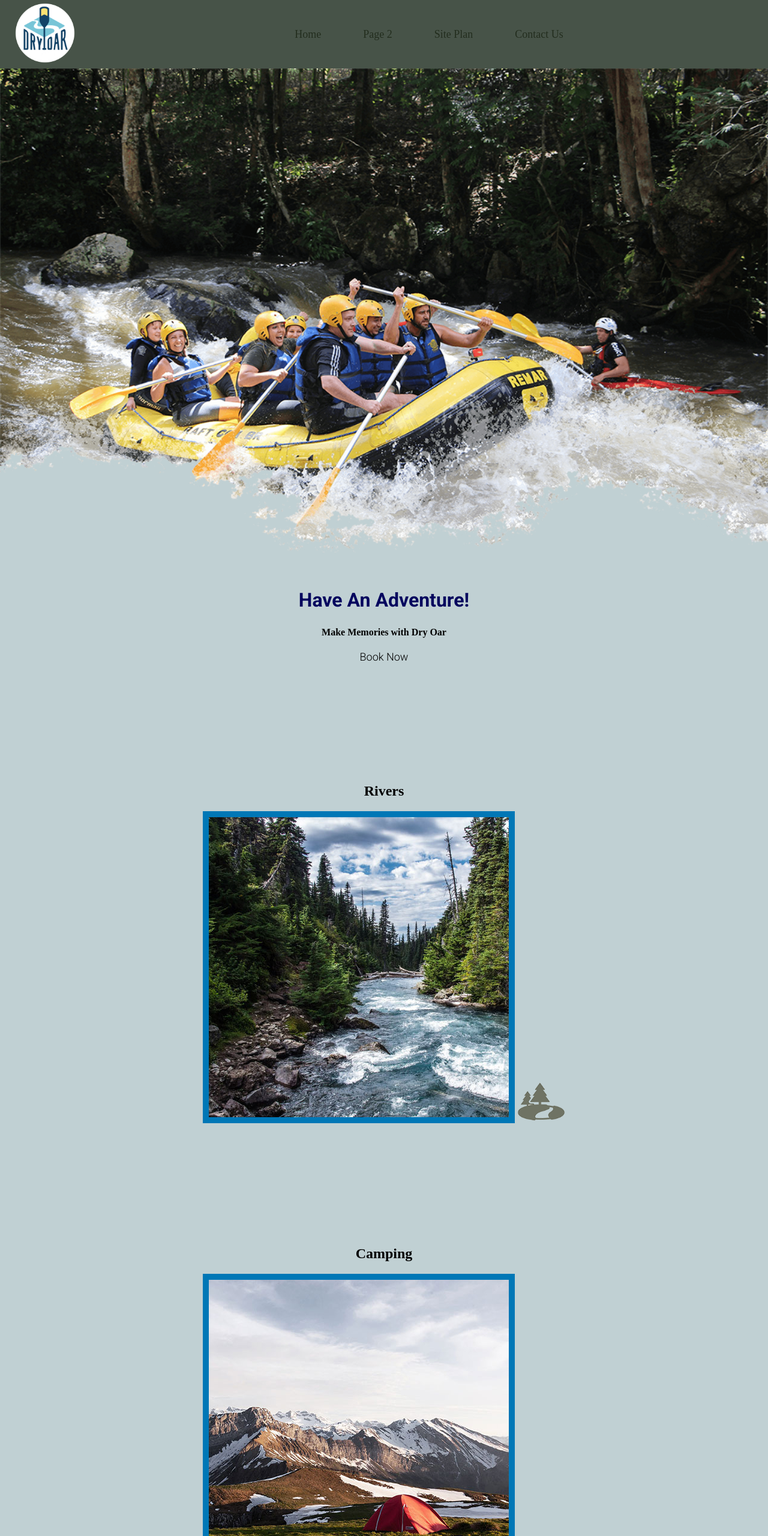
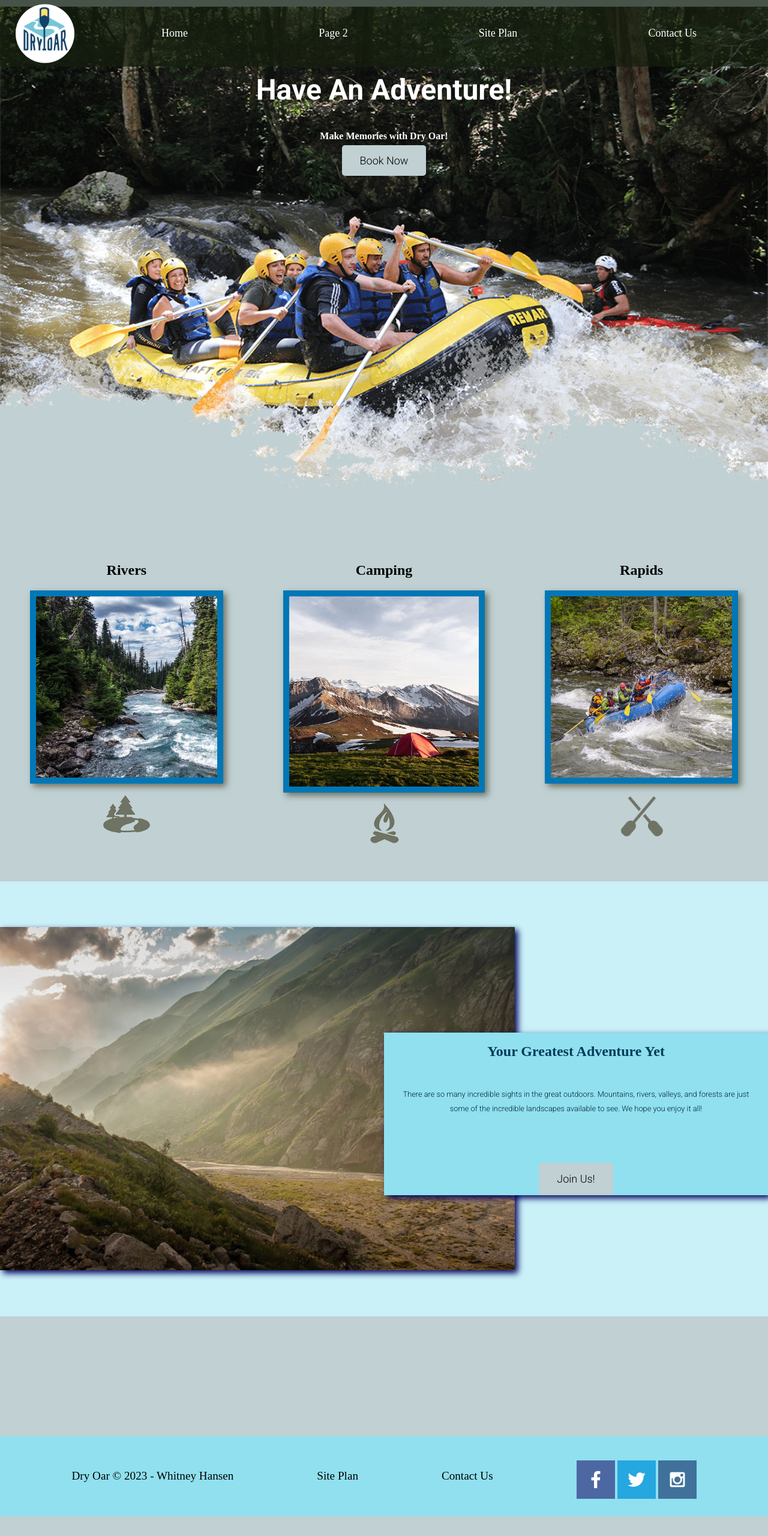
Before and after one commit to whitneyleanne/wdd130, a plain HTML site: page wwr/index.html in a window 1280 px wide. Shown: the top 2560 px of the page at 60% size. After the commit the page ends 2527 px from the top, so only its background shows below. Drawn offline with Linux system fonts and the light colour scheme; a web font is replaced by a local one.

Commit message:
css changes

```diff
--- a/wwr/index.html
+++ b/wwr/index.html
@@ -26,7 +26,7 @@
             </div>
             <section id="hero-msg">
                 <h1 class="home-title">Have An Adventure!</h1>
-                <h4>Make Memories with Dry Oar </h4>
+                <h4>Make Memories with Dry Oar! </h4>
                 <div class='button-box'>
                     <a class='book' href="contactus.html">Book Now</a>
 
--- a/wwr/styles/style.css
+++ b/wwr/styles/style.css
@@ -7,12 +7,12 @@
 }
 nav {
     display: flex;
+    justify-content: space-around;
     align-items: center;
-    justify-content: center; /* Move the links to the right */
     padding: 10px;
 }
 nav a {
-    color:rgba(20,30,13, .7);
+    color: white;
     text-decoration: none;
     padding: 35px;
     font-size: 18px;
@@ -23,17 +23,42 @@ nav a:hover {
     background-color: black;
     color:#fcfbfb
 }
+
+#hero-msg {
+    grid-column: 2/3;
+    grid-row: 1/2;
+    margin-top: 100px;
+}
+
 #hero-msg h1, #hero-msg h4 {
     text-align: center;
 }
+
+#hero-msg h4 {
+    color: white;
+}
+
 #hero-img {
     width: 100%;
+}
+
+#hero {
+    display: grid;
+    grid-template-columns: 1fr 3fr 1fr;
+    margin-top: -100px;
+}
+#hero-box {
+    grid-column: 1/4;
+    grid-row: 1/3;
+    z-index: -1;
 }
 .button-box {text-align: center;}
 main {text-align: center;}
 #background {
     height: 725px;
-    background-color: #CAF0F8
+    background-color: #CAF0F8;
+    grid-column: 1/11;
+    grid-row: 4/9;
 }
 
 body {
@@ -64,14 +89,17 @@ header {
 
 footer {
     background-color: #90E0EF;
-    color:#fcfbfb;
+    color:black;
     padding: 25px 50px;
     margin-top: 200px;
+    display: flex;
+    justify-content: space-around;
+    align-items: center;
 }
 .home-title {
-    color:#03045e;
+    color:white;
     font-family: 'Roboto', 'Helvetica', 'sans-serif';
-    font-size: 2em;
+    font-size: 3em;
     margin-top: 10px;
 }
 .h4 {color:#03045e}
@@ -86,6 +114,9 @@ footer {
     margin-top: 50px;
     width: 100%;
     align-items: center;
+    grid-column: 6/10;
+    grid-row: 6/7;
+    box-shadow: 5px 5px 10px #03045e;
 }
 .msg h2 {
     color:#043b59;
@@ -122,7 +153,6 @@ footer .social img {
     width: 80px;
 }
 #logo_link {
-    padding: 5px;
     justify-self: center;
     align-self: center;
     padding-top: 5px;
@@ -134,11 +164,90 @@ footer .social img {
     width: 100px; /* Adjust the width as desired */
 }
 .rivers-card, .camping-card, .rapids-card {
-    margin: 200px 0;
+    margin: 50px;
 }
+
 .card-img {
-    border: 10px solid #0077B6
+    border: 10px solid #0077B6;
+    transition: transform .5s;
+    box-shadow: 5px 5px 10px #6f7364;
+    width: 100%;
 }
 main section img {
     box-sizing: border-box;
 }
+
+.home-grid {
+    display: grid;
+    grid-template-columns: 10;
+}
+
+.card-img:hover {
+    opacity: .6;
+    transform: scale(1.1);
+}
+
+.rivers-card {
+    grid-column: 2/4;
+    grid-row: 2/3;
+}
+
+.camping-card {
+    grid-column: 5/7;
+    grid-row: 2/3;
+}
+
+.rapids-card {
+    grid-column: 8/10;
+    grid-row: 2/3;
+}
+
+
+.mountains {
+    width: 100%;
+    grid-column: 2/7;
+    grid-row: 5/8;
+    box-shadow: 5px 5px 10px #03045e;
+}
+
+@media screen and (max-width: 900px) {
+    #hero, .home-grid {
+        display: block;
+        height: auto;
+    }
+    nav, footer {
+        flex-direction: column;
+    }
+    nav a {
+        display: block;
+        padding: 15px;
+    }
+    #hero {
+        margin-top: 0;
+    }
+    #hero-msg {
+        margin-top: 0;
+    }
+    #hero-msg h4 {
+        display: none;
+    }
+    .home-title {
+        font-size: 25px;
+        color: #6f7364;
+    }
+    .rivers-card, .camping-card, .rapids-card {
+        margin: 50px auto;
+        width: 60%;
+    }
+    #background {
+        display: none;
+    }
+    .mountains, .msg {
+        width: 80%;
+        display: block;
+        margin: 0 auto;
+    }
+    footer {
+        margin-top: 25px;
+    }
+}
```
